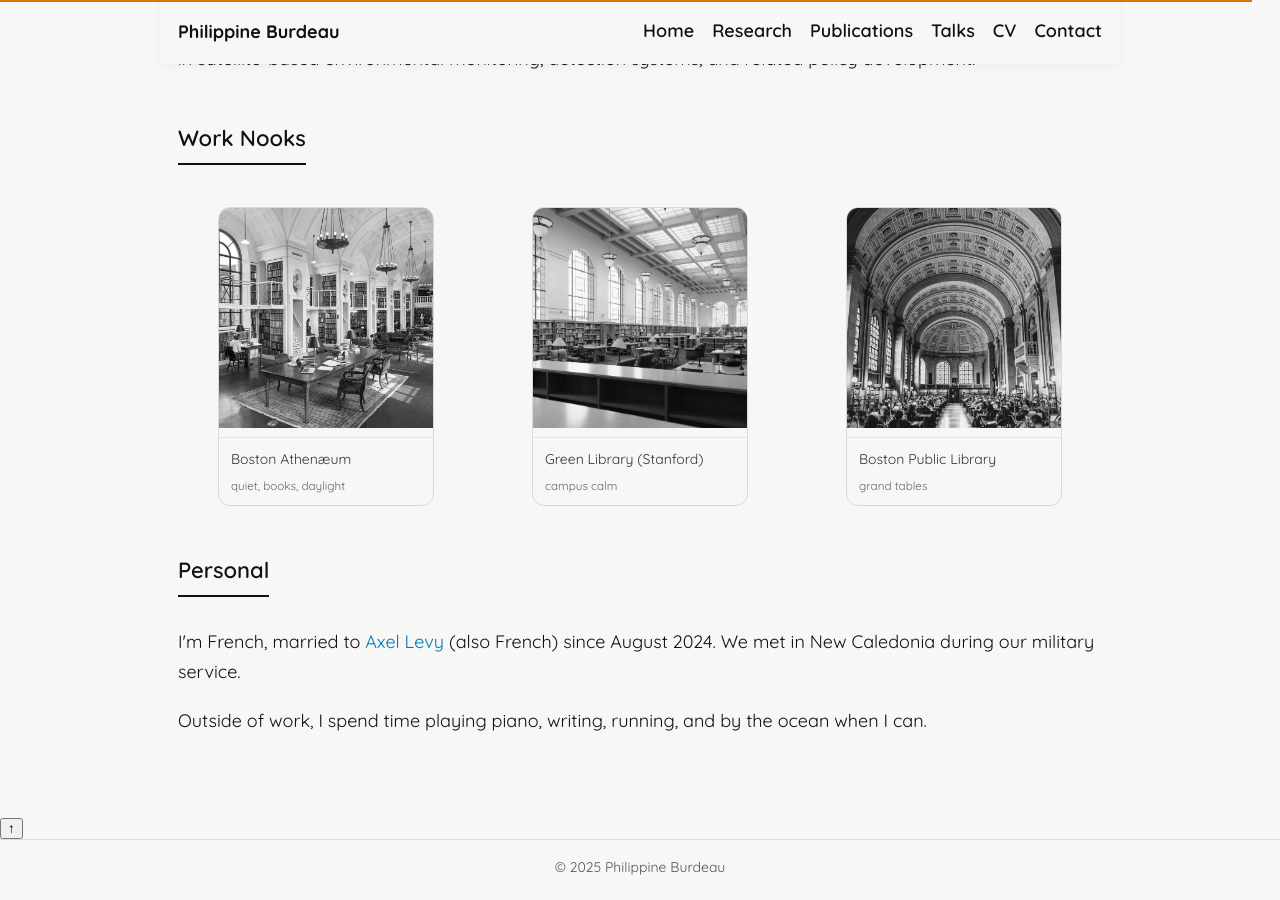
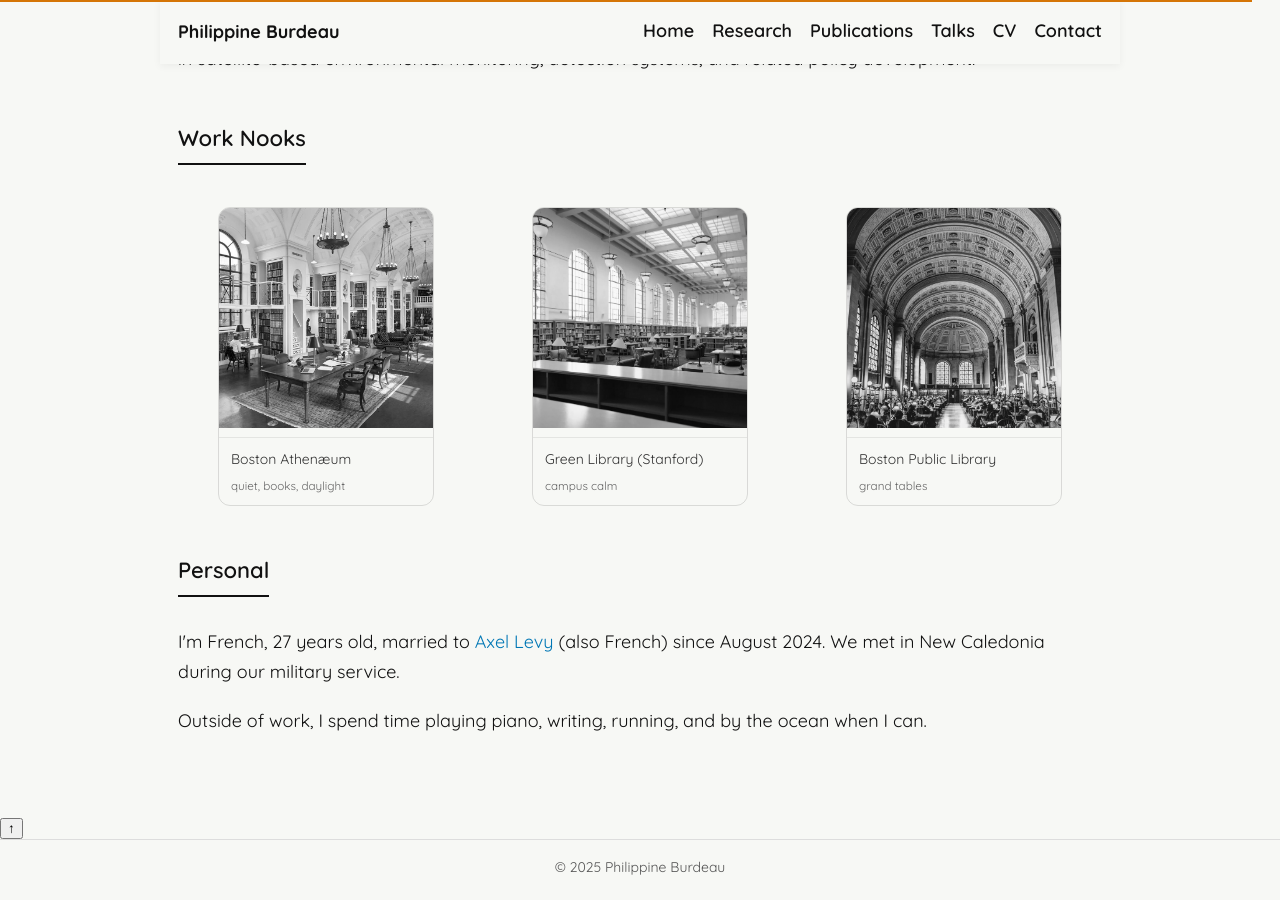
Before and after one commit to pburdeau/pburdeau.github.io, a Jekyll site: the page built from index.md, in a window 1280 px wide and 900 px high, scrolled down 950 px. Built offline with Jekyll 4.4.1, drawn with Linux system fonts in a browser that asks for light colours.

Commit message:
Update index.md

```diff
--- a/index.md
+++ b/index.md
@@ -61,5 +61,5 @@ permalink: /
 </div>
 
 <div class="h2">Personal</div>
-<p>I'm French, married to <a href="https://axlevy.com/" target="_blank" rel="noopener">Axel Levy</a> (also French) since August 2024. We met in New Caledonia during our military service.</p>
+<p>I'm French, 27 years old, married to <a href="https://axlevy.com/" target="_blank" rel="noopener">Axel Levy</a> (also French) since August 2024. We met in New Caledonia during our military service.</p>
 <p>Outside of work, I spend time playing piano, writing, running, and by the ocean when I can.</p>
```
